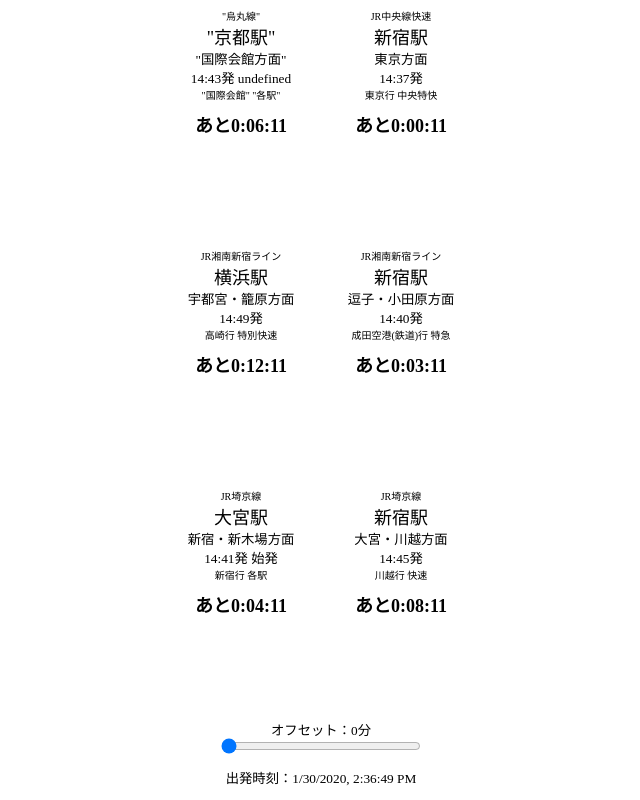
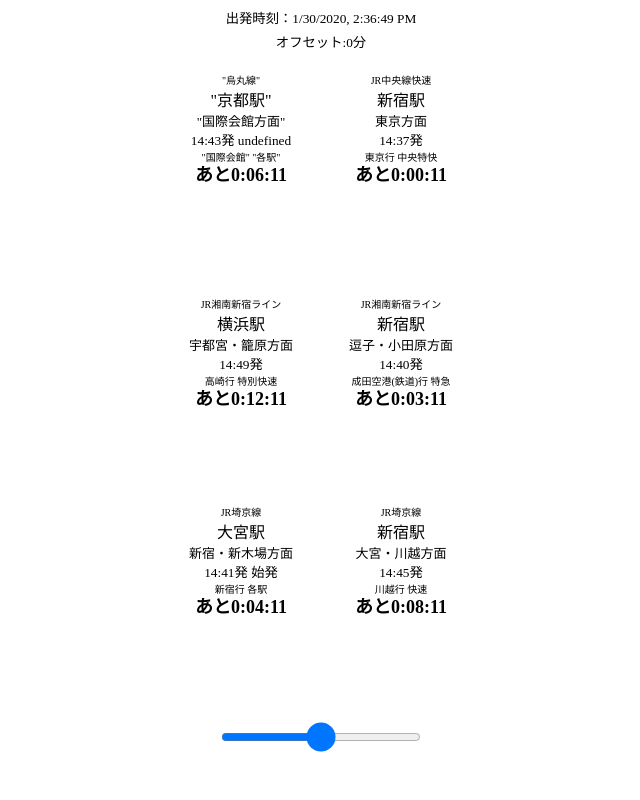
Before and after one commit to akanekwon/proto_countdown_timetable, a plain HTML site: page index.html in a window 1280 px wide. Shown: the whole page, without its empty margins (319-959 px from the left). Drawn offline with Linux system fonts and the light colour scheme.

Commit message:
Add the ability to calculate time offsets

```diff
--- a/index.html
+++ b/index.html
@@ -7,72 +7,77 @@
   <title>proto_countdown_timetable</title>
   <link rel="stylesheet" href="main.css">
   <script>
-    var rangevalue = 0;
+  var rangevalue = 60;
+  function showvalue(val) {
+    rangevalue = val;
+    offset = val - 60;
+    document.getElementById("sli").innerHTML = "オフセット：" + offset + "分";
+  }
+
   </script>
-  <script type="text/javascript" src="main.js"></script>
-  <script type="text/javascript" src="japanese.holiday.js"></script>
 </head>
 <body onload="init();">
   <div class="main">
+    <div id="now" class="smaller"></div>
+    <div id="sli" class="smaller"></div>
     <div id="box1">
       <div id="route1" class="x-small"></div>
-      <div id="station1" class="large"></div>
-      <div id="desc1" class="smaller"></div>
+      <div id="station1" class="medium"></div>
+      <div id="desc1" class="small"></div>
       <div id="next1" class="smaller"></div>
       <div id="dir1" class="x-small"></div>
-      <div id="type1" class="x-small"></div>
+      <div id="type1" class="xx-small"></div>
       <p id="dur1" class="large"></p>
     </div>
     <div id="box2">
       <div id="route2" class="x-small"></div>
-      <div id="station2" class="large"></div>
-      <div id="desc2" class="smaller"></div>
+      <div id="station2" class="medium"></div>
+      <div id="desc2" class="small"></div>
       <div id="next2" class="smaller"></div>
       <div id="dir2" class="x-small"></div>
-      <div id="type2" class="x-small"></div>
+      <div id="type2" class="xx-small"></div>
       <p id="dur2" class="large"></p>
     </div>
     <div id="box3">
       <div id="route3" class="x-small"></div>
-      <div id="station3" class="large"></div>
-      <div id="desc3" class="smaller"></div>
+      <div id="station3" class="medium"></div>
+      <div id="desc3" class="small"></div>
       <div id="next3" class="smaller"></div>
       <div id="dir3" class="x-small"></div>
-      <div id="type3" class="x-small"></div>
+      <div id="type3" class="xx-small"></div>
       <p id="dur3" class="large"></p>
     </div>
     <div id="box4">
       <div id="route4" class="x-small"></div>
-      <div id="station4" class="large"></div>
-      <div id="desc4" class="smaller"></div>
+      <div id="station4" class="medium"></div>
+      <div id="desc4" class="small"></div>
       <div id="next4" class="smaller"></div>
       <div id="dir4" class="x-small"></div>
-      <div id="type4" class="x-small"></div>
+      <div id="type4" class="xx-small"></div>
       <p id="dur4" class="large"></p>
     </div>
     <div id="box5">
       <div id="route5" class="x-small"></div>
-      <div id="station5" class="large"></div>
-      <div id="desc5" class="smaller"></div>
+      <div id="station5" class="medium"></div>
+      <div id="desc5" class="small"></div>
       <div id="next5" class="smaller"></div>
       <div id="dir5" class="x-small"></div>
-      <div id="type5" class="x-small"></div>
+      <div id="type5" class="xx-small"></div>
       <p id="dur5" class="large"></p>
     </div>
     <div id="box6">
       <div id="route6" class="x-small"></div>
-      <div id="station6" class="large"></div>
-      <div id="desc6" class="smaller"></div>
+      <div id="station6" class="medium"></div>
+      <div id="desc6" class="small"></div>
       <div id="next6" class="smaller"></div>
       <div id="dir6" class="x-small"></div>
-      <div id="type6" class="x-small"></div>
+      <div id="type6" class="xx-small"></div>
       <p id="dur6" class="large"></p>
     </div>
-    <input id="slider" type="range" min="0" max="180" value="0" step="1" onchange="rangevalue=value">
-    <div id="sli" class="smaller"></div>
+    <input id="slider" type="range" min="0" max="120" value="60" step="1" onchange="showvalue(value)">
     <div id="now" class="smaller"></div>
-    <script type="text/javascript" src="hmms.js"></script>
-    <script type="text/javascript" src="japanese.holiday.js"></script>
   </div>
+  <script type="text/javascript" src="main.js"></script>
+  <script type="text/javascript" src="japanese.holiday.js"></script>
 </body>
 </html>
--- a/main.css
+++ b/main.css
@@ -11,7 +11,7 @@
 
 div p {
   font-weight: bold;
-  margin: 0.5em 0;
+  margin: -0.2em 0;
 }
 
 .main {
@@ -28,6 +28,14 @@
   font-size: large;
 }
 
+.medium {
+  font-size: medium;
+}
+
+.small {
+  font-size: small;
+}
+
 .smaller {
   font-size: smaller;
 }
@@ -36,9 +44,13 @@
   font-size: x-small;
 }
 
+.xx-small {
+  font-size: xx-small;
+}
+
 #box1 {
   position: absolute;
-  top: 1%;
+  top: 9%;
   left: 50%;
   width: 160px;
   margin-left: -160px;
@@ -46,7 +58,7 @@
 
 #box2 {
   position: absolute;
-  top: 1%;
+  top: 9%;
   left: 50%;
   width: 160px;
   margin-left: 0px;
@@ -54,7 +66,7 @@
 
 #box3 {
   position: absolute;
-  top: 31%;
+  top: 37%;
   left: 50%;
   width: 160px;
   margin-left: -160px;
@@ -62,7 +74,7 @@
 
 #box4 {
   position: absolute;
-  top: 31%;
+  top: 37%;
   left: 50%;
   width: 160px;
   margin-left: 0px;
@@ -70,7 +82,7 @@
 
 #box5 {
   position: absolute;
-  top: 61%;
+  top: 63%;
   left: 50%;
   width: 160px;
   margin-left: -160px;
@@ -78,7 +90,7 @@
 
 #box6 {
   position: absolute;
-  top: 61%;
+  top: 63%;
   left: 50%;
   width: 160px;
   margin-left: 0px;
@@ -86,20 +98,25 @@
 
 #now {
   position: absolute;
-  top:96%;
+  top:1%;
 }
 
 #sli {
   position: absolute;
-  top:90%;
+  top: 4%;
 }
 
 #slider {
   position: absolute;
   margin-left: -100px;
   width: 200px;
-  top:92%;
+  top: 90%;
 }
+
+input[type=range]::-webkit-slider-thumb {
+  border: 15px solid;
+}
+
 /*
 #boxContainer {
   border: 1px solid #000000;
--- a/main.js
+++ b/main.js
@@ -40,11 +40,13 @@
     var i = 0;
     var nt = '', duration = '';
     var now = new Date();
-    now.setHours(now.getHours() + (rangevalue / 60));
-    now.setMinutes(now.getMinutes() + (rangevalue % 60));
+    offset = rangevalue - 60;
+    now.setHours(now.getHours() + offset / 60);
+    now.setMinutes(now.getMinutes() + (offset % 60));
     //時刻調整用
     //now.setTime(now.getTime() + 2*24*60*60*1000 + 8*60*60*1000 + 17*60*1000);
 
+    document.getElementById('sli').innerHTML = 'オフセット:' + offset + '分';
     document.getElementById('now').innerHTML = '出発時刻：'+now.toLocaleString();
     for (i = 0; i < tables; i++){
         nt = nexttime(now,tt[i],true);
@@ -59,8 +61,6 @@
             document.getElementById('dur'+String(i+1)).innerHTML = 'あと'+computeDuration(duration);
         }
     }
-
-    document.getElementById('sli').innerHTML = 'オフセット：'+rangevalue+'分';
 
     window.setTimeout('timetest()', 1000);
 }
```
